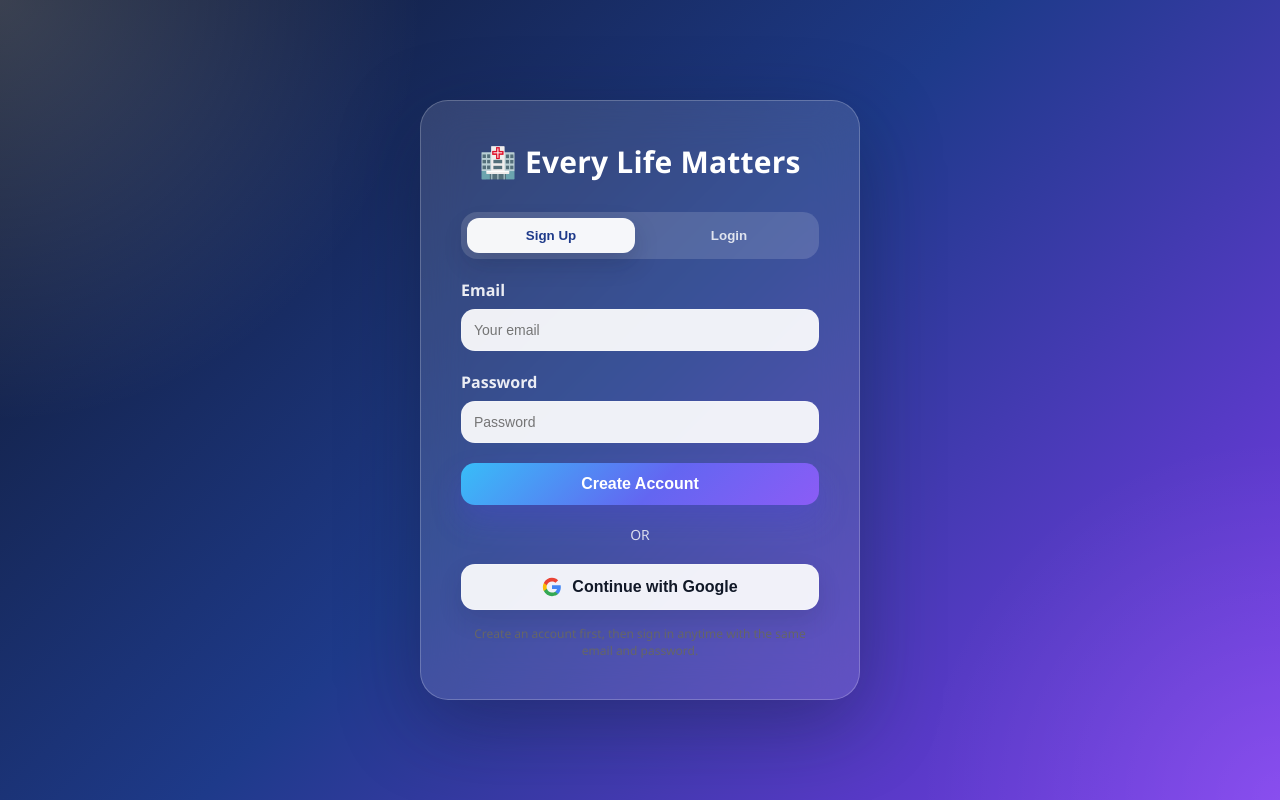
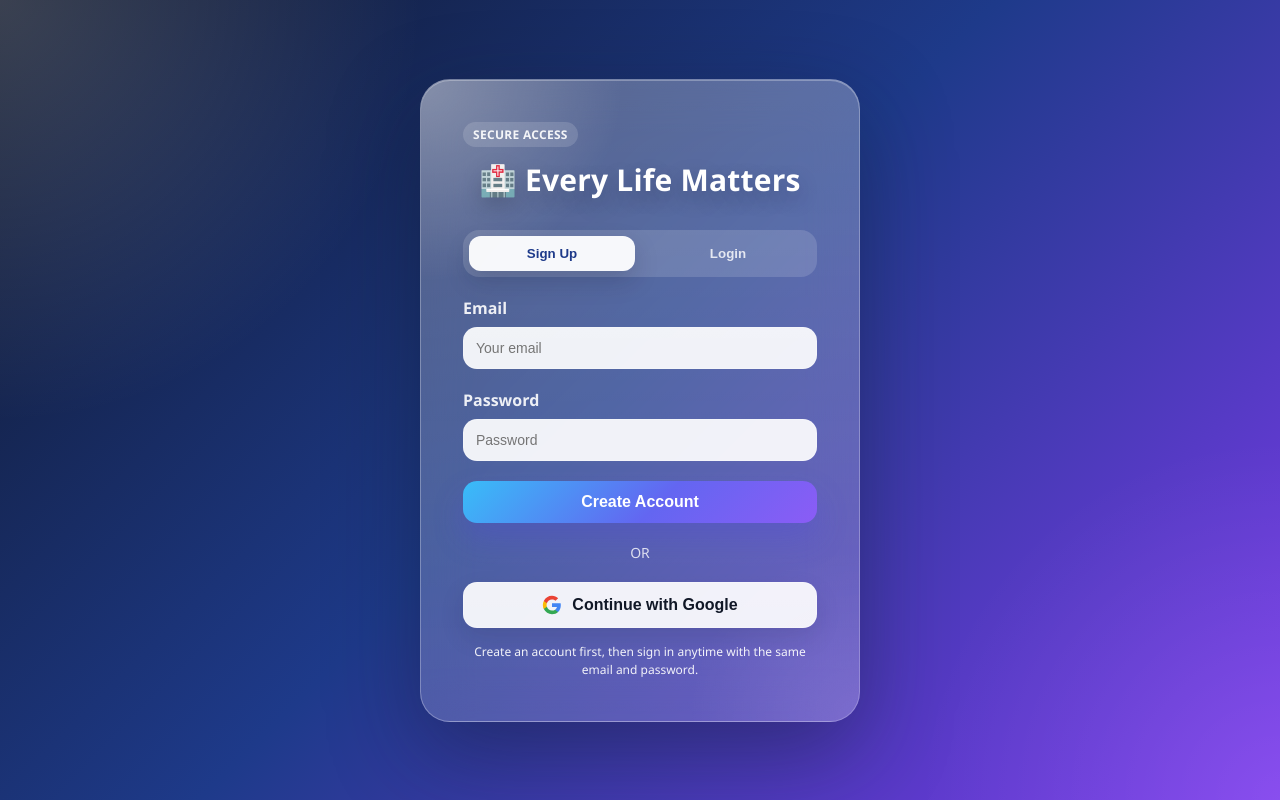
Before and after one commit to A-Mhd-Suhail/Every-Life-Matters, a plain HTML site: page index.html in a window 1280 px wide. Drawn offline with Linux system fonts and the light colour scheme; no server answers.

Commit message:
Updateg0g index.html

```diff
--- a/index.html
+++ b/index.html
@@ -31,15 +31,29 @@
         .login-box {
             position: relative;
             overflow: hidden;
-            background: rgba(255, 255, 255, 0.12);
-            backdrop-filter: blur(22px);
-            -webkit-backdrop-filter: blur(22px);
-            border: 1px solid rgba(255, 255, 255, 0.22);
-            padding: 40px;
-            border-radius: 28px;
-            box-shadow: 0 24px 80px rgba(15, 23, 42, 0.35);
+            background:
+                linear-gradient(180deg, rgba(255,255,255,0.20), rgba(255,255,255,0.08)),
+                rgba(255, 255, 255, 0.10);
+            backdrop-filter: blur(26px);
+            -webkit-backdrop-filter: blur(26px);
+            border: 1px solid rgba(255, 255, 255, 0.28);
+            padding: 42px;
+            border-radius: 30px;
+            box-shadow:
+                0 30px 90px rgba(15, 23, 42, 0.42),
+                inset 0 1px 0 rgba(255, 255, 255, 0.28);
             width: 100%;
             max-width: 440px;
+        }
+
+        .login-box::before {
+            content: '';
+            position: absolute;
+            inset: 0;
+            background:
+                radial-gradient(circle at top left, rgba(255,255,255,0.28), transparent 26%),
+                radial-gradient(circle at bottom right, rgba(255,255,255,0.10), transparent 22%);
+            pointer-events: none;
         }
 
         .login-box h1 {
@@ -48,6 +62,7 @@
             margin-bottom: 30px;
             font-size: 30px;
             letter-spacing: 0.2px;
+            text-shadow: 0 8px 20px rgba(15, 23, 42, 0.25);
         }
 
         .auth-toggle {
@@ -99,7 +114,8 @@
 
         .form-group input:focus {
             outline: none;
-            border-color: #667eea;
+            border-color: #8b5cf6;
+            box-shadow: 0 0 0 4px rgba(139, 92, 246, 0.18);
         }
 
         .login-btn {
@@ -149,6 +165,27 @@
         .google-btn:hover {
             transform: translateY(-1px);
             box-shadow: 0 16px 30px rgba(15, 23, 42, 0.16);
+        }
+
+        #authHelpText {
+            text-align: center;
+            margin-top: 15px;
+            color: rgba(255,255,255,0.92);
+            font-size: 12px;
+            line-height: 1.5;
+        }
+
+        .auth-note {
+            display: inline-block;
+            padding: 4px 10px;
+            border-radius: 999px;
+            margin-bottom: 12px;
+            background: rgba(255,255,255,0.14);
+            color: rgba(255,255,255,0.92);
+            font-size: 12px;
+            font-weight: 700;
+            letter-spacing: 0.3px;
+            text-transform: uppercase;
         }
 
         /* Dashboard */
@@ -366,6 +403,7 @@
 <!-- Login Page -->
 <div id="loginPage" class="login-container">
     <div class="login-box">
+        <div class="auth-note">Secure access</div>
         <h1>🏥 Every Life Matters</h1>
         <div class="auth-toggle">
             <button type="button" id="signUpTab" class="active" onclick="setAuthMode('signup')">Sign Up</button>
@@ -393,7 +431,7 @@
             </svg>
             Continue with Google
         </button>
-        <p id="authHelpText" style="text-align: center; margin-top: 15px; color: #666; font-size: 12px;">
+        <p id="authHelpText">
             No uppercase or special-character rules. Use any password you like, but Firebase requires at least 6 characters.
         </p>
     </div>
```
